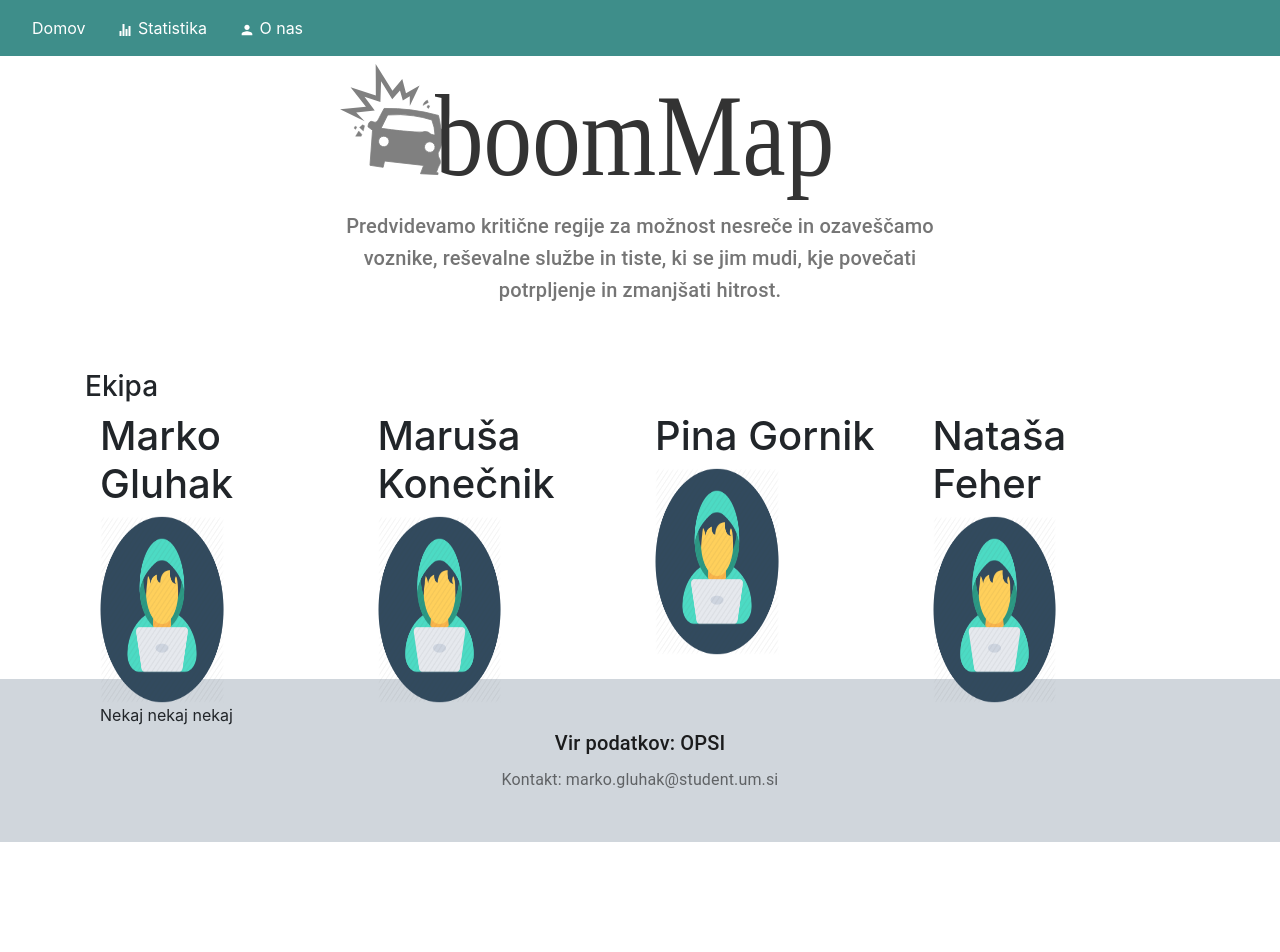
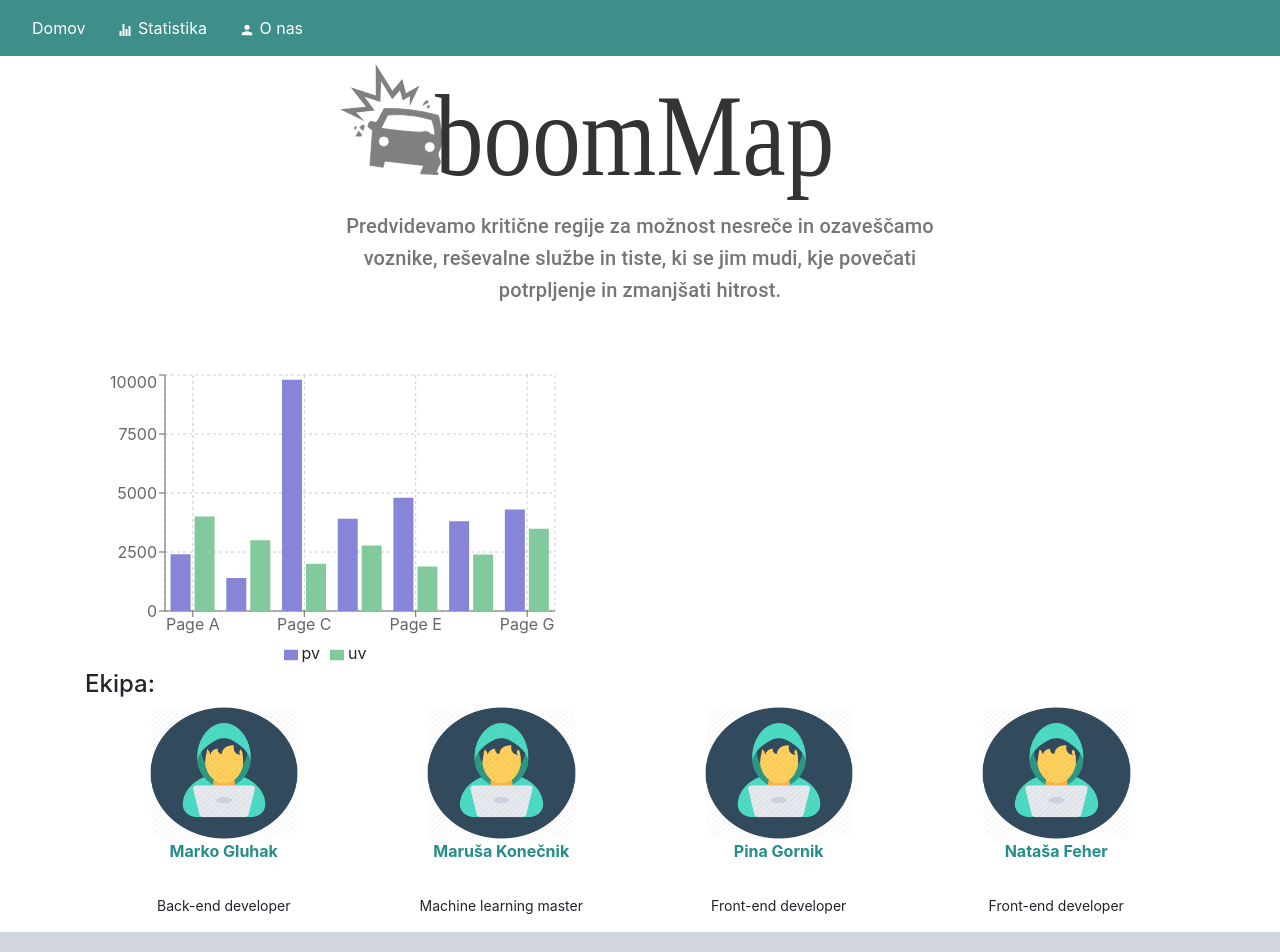
Before and after one commit to MerceneX/BoomMap, a React (Create React App) app in the folder client/: page /about in a window 1280 px wide. Shown: the top 952 px of the page. Before the commit the page ends 842 px from the top, so only its background shows below. Built offline with nearby package versions, Linux system fonts and the light colour scheme; no server answers.

Commit message:
Komponenta barChart, server sprememba

```diff
--- a/client/src/App.js
+++ b/client/src/App.js
@@ -7,9 +7,8 @@ import Album from "./components/layout/Album";
 import About from "./pages/About";
 import Footer from "./components/layout/Footer";
 import Header from "./components/layout/Header";
-import Home from "./pages/Home";
-
-
+import Home from "./pages/Home"
+import Test from '../src/components/graphs/BarChart'
 
 function App() {
     return (
@@ -21,7 +20,7 @@ function App() {
             <Route path="/statistika" component={Album}/>
 
             <Container>
-
+                <Test/>
             </Container>
 
             <Route path="/about" component={About}/>
--- a/client/src/components/MyCard2.js
+++ b/client/src/components/MyCard2.js
@@ -2,11 +2,11 @@ import React from 'react';
 import PropTypes from 'prop-types'
 import Card from "@material-ui/core/Card";
 import CardMedia from "@material-ui/core/CardMedia";
-import LineChart from "./graphs/LineChart";
 import CardContent from "@material-ui/core/CardContent";
 import Typography from "@material-ui/core/Typography";
 import CardActions from "@material-ui/core/CardActions";
 import Button from "@material-ui/core/Button";
+import PieChart from '../components/graphs/PieChart';
 class MyCard2 extends React.Component {
 
 
@@ -18,7 +18,7 @@ class MyCard2 extends React.Component {
 
                 <Card>
                     <CardMedia>
-                        <LineChart/>
+                        <PieChart/>
                     </CardMedia>
 
                     <CardContent>
--- a/client/src/components/design/App.css
+++ b/client/src/components/design/App.css
@@ -6,7 +6,25 @@
     color: white;
 }
 
+.nav-link:hover{
+    color: black;
+}
+
 .person{
-    width: 50%;
     height: 70%;
+    width: 60%;
+    position: center;
 }
+
+.theteam{
+    color: #258e8a;
+    text-align: center;
+    font-weight: bold;
+    font-size: 16px;
+}
+
+.teamdescription{
+    color: gray();
+    font-size: 14px;
+    text-align: center;
+}
--- a/client/src/components/graphs/BarChart.js
+++ b/client/src/components/graphs/BarChart.js
@@ -0,0 +1,66 @@
+import React, {PureComponent} from 'react';
+import axios from 'axios';
+import {
+    BarChart, Bar, Cell, XAxis, YAxis, CartesianGrid, Tooltip, Legend,
+} from 'recharts';
+
+
+var data = [
+    {
+        name: 'Page A', uv: 4000, pv: 2400, amt: 2400,
+    },
+    {
+        name: 'Page B', uv: 3000, pv: 1398, amt: 2210,
+    },
+    {
+        name: 'Page C', uv: 2000, pv: 9800, amt: 2290,
+    },
+    {
+        name: 'Page D', uv: 2780, pv: 3908, amt: 2000,
+    },
+    {
+        name: 'Page E', uv: 1890, pv: 4800, amt: 2181,
+    },
+    {
+        name: 'Page F', uv: 2390, pv: 3800, amt: 2500,
+    },
+    {
+        name: 'Page G', uv: 3490, pv: 4300, amt: 2100,
+    },
+];
+
+
+export default class Test extends PureComponent {
+
+    state = {
+        datag: [],
+    }
+
+    componentDidMount() {
+        axios.get('http://localhost:5000/api/graph/23').then(res => {
+            this.setState({datag: res.data});
+            console.log(res.data);
+        });
+    }
+
+    render() {
+        return (
+            <BarChart
+                width={500}
+                height={300}
+                data={data}
+                margin={{
+                    top: 5, right: 30, left: 20, bottom: 5,
+                }}
+            >
+                <CartesianGrid strokeDasharray="3 3"/>
+                <XAxis dataKey="name"/>
+                <YAxis/>
+                <Tooltip/>
+                <Legend/>
+                <Bar dataKey="pv" fill="#8884d8"/>
+                <Bar dataKey="uv" fill="#82ca9d"/>
+            </BarChart>
+        );
+    }
+}
--- a/client/src/pages/About.js
+++ b/client/src/pages/About.js
@@ -7,20 +7,27 @@ function About() {
     return (
         <React.Fragment>
             <div class="container">
-                <h3> Ekipa </h3>
+                <h4> Ekipa: </h4>
                 <Container>
                     <Row className="theteam">
-                        <Col><h1>Marko Gluhak</h1>
+                        <Col>
                             <img className="person" src={person} alt="person"/>
-                        <p>Nekaj nekaj nekaj </p></Col>
-                        <Col><h1>Maruša Konečnik </h1>
-                            <img className="person" src={person} alt="person"/></Col>
-                        <Col><h1>Pina Gornik</h1>
-                            <img className="person" src={person} alt="person"/></Col>
-                        <Col><h1>Nataša Feher</h1>
-                            <img className="person" src={person} alt="person"/></Col>
+                            <p>Marko Gluhak</p></Col>
+                        <Col>
+                            <img className="person" src={person} alt="person"/>
+                            <p>Maruša Konečnik </p></Col>
+                        <Col>
+                            <img className="person" src={person} alt="person"/>
+                            <p>Pina Gornik</p></Col>
+                        <Col>
+                            <img className="person" src={person} alt="person"/>
+                            <p>Nataša Feher</p></Col>
                     </Row>
                     <Row className="teamdescription">
+                        <Col><p> Back-end developer </p></Col>
+                        <Col><p> Machine learning master </p></Col>
+                        <Col><p> Front-end developer </p></Col>
+                        <Col><p> Front-end developer </p></Col>
                     </Row>
                 </Container>
             </div>
```
Also changed, not shown: 1 other file (tests, documents, lock files or other folders).
